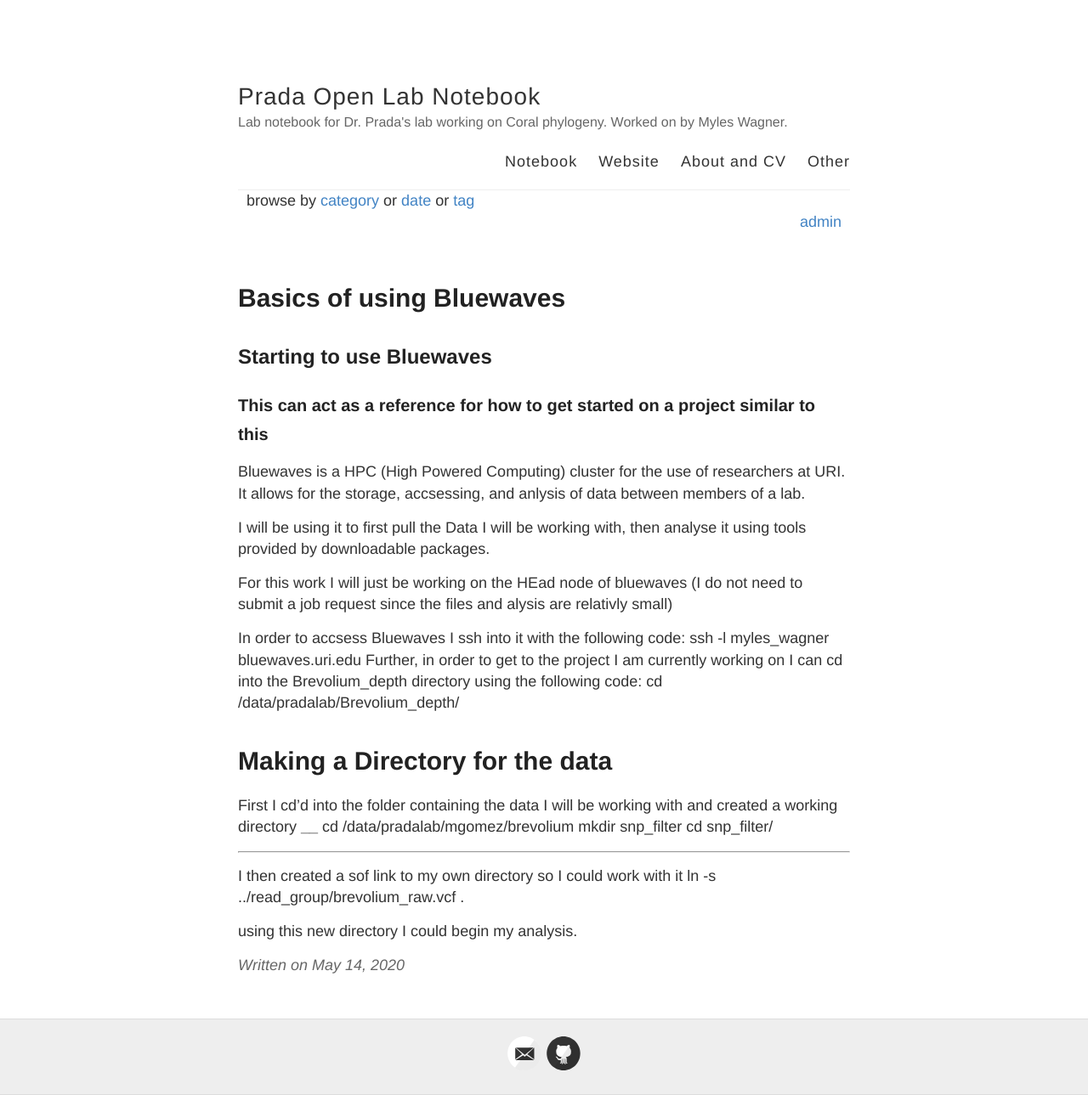
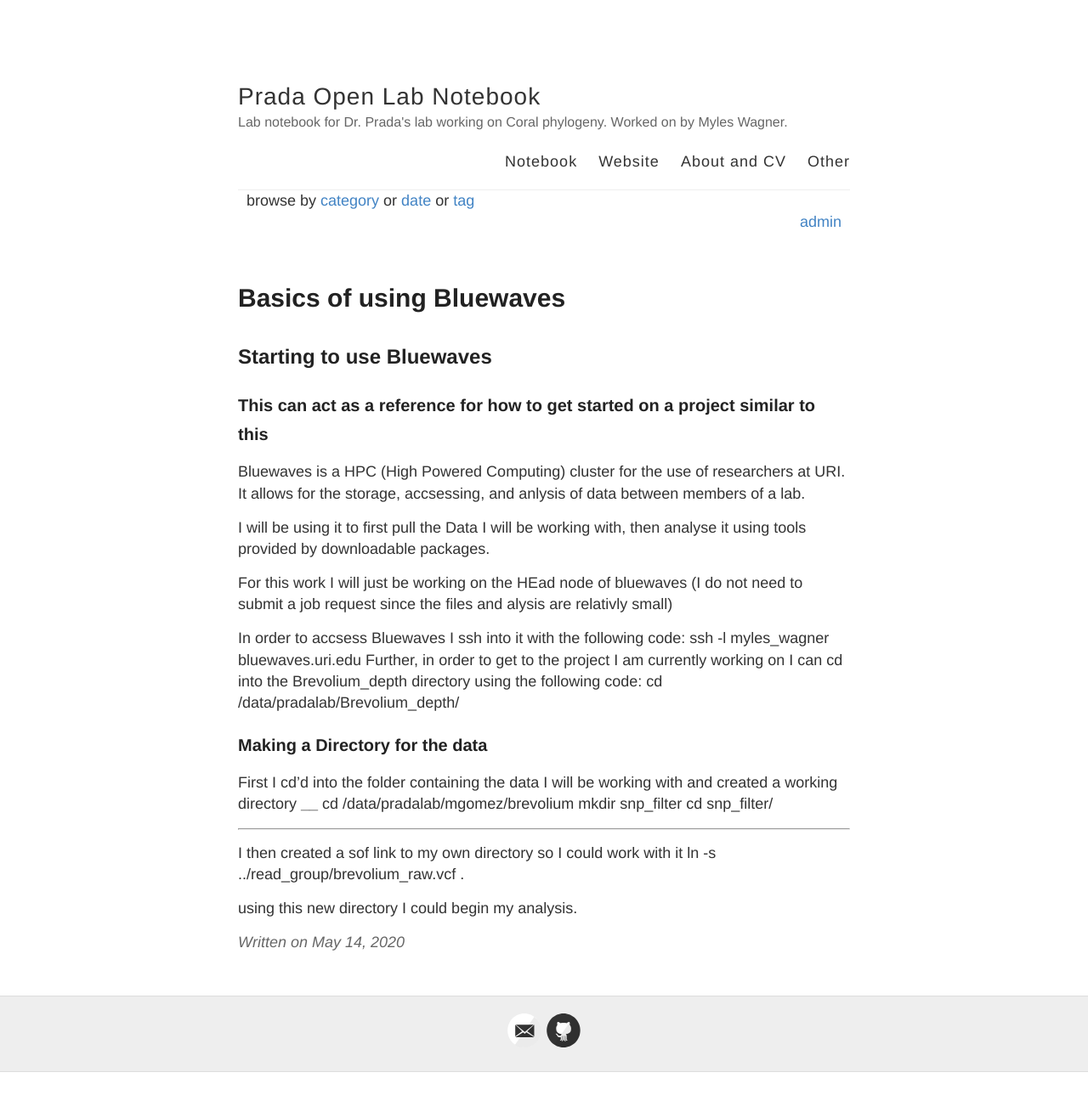
Before and after one commit to Mwags24/Brevolium_Notebook, a Jekyll site: the page built from _posts/2020-5-14-Bluewaves_basics.md, in a window 1280 px wide. Shown: the whole page at 85% size. Built offline with Jekyll 4.4.1, drawn with Linux system fonts in a browser that asks for light colours; after the commit the page ends 1262 px from its top, so only the background shows below that.

```diff
--- a/_posts/2020-5-14-Bluewaves_basics.md
+++ b/_posts/2020-5-14-Bluewaves_basics.md
@@ -23,7 +23,7 @@ In order to accsess Bluewaves I ssh into it with the following code:
 Further, in order to get to the project I am currently working on I can cd into the Brevolium_depth directory using the following code:
     cd /data/pradalab/Brevolium_depth/
 
-# Making a Directory for the data
+### Making a Directory for the data
 
 First I cd'd into the folder containing the data I will be working with and created a working directory
 ______
```
